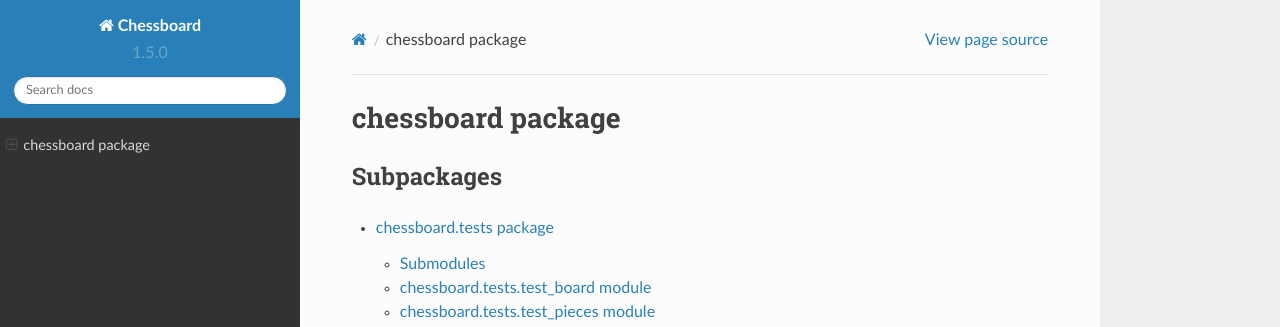
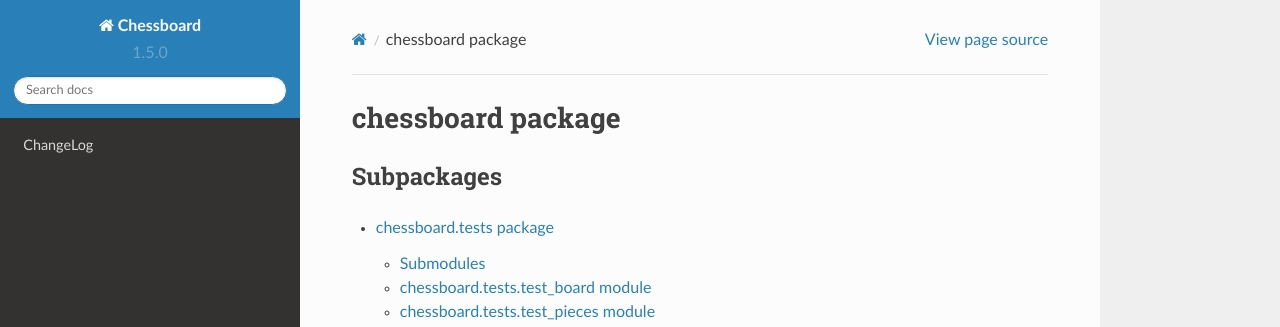
Before and after one commit to kdeldycke/chessboard, a Sphinx documentation site: the page built from docs/chessboard.rst, in a window 1280 px wide. Shown: the top 327 px of the page. Built offline with Sphinx 7.4.7 and the Read the Docs theme 2.0.0, drawn with Linux system fonts in a browser that asks for light colours.

Commit message:
Include changelog in documentation.

```diff
--- /dev/null
+++ b/docs/changelog.rst
@@ -0,0 +1 @@
+.. include:: ../CHANGES.rst
--- a/docs/index.rst
+++ b/docs/index.rst
@@ -6,6 +6,8 @@
 .. toctree::
    :maxdepth: 2
 
+   changelog
+
 
 Indices and tables
 ==================
```
